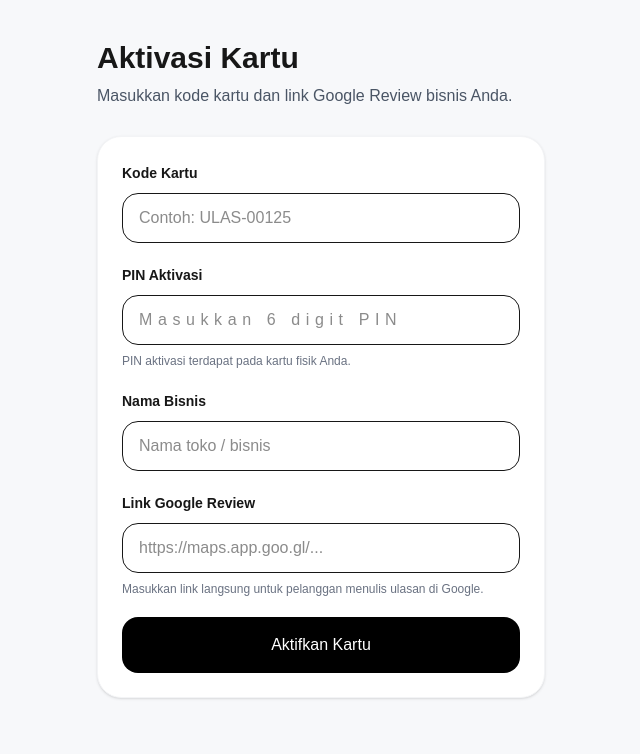
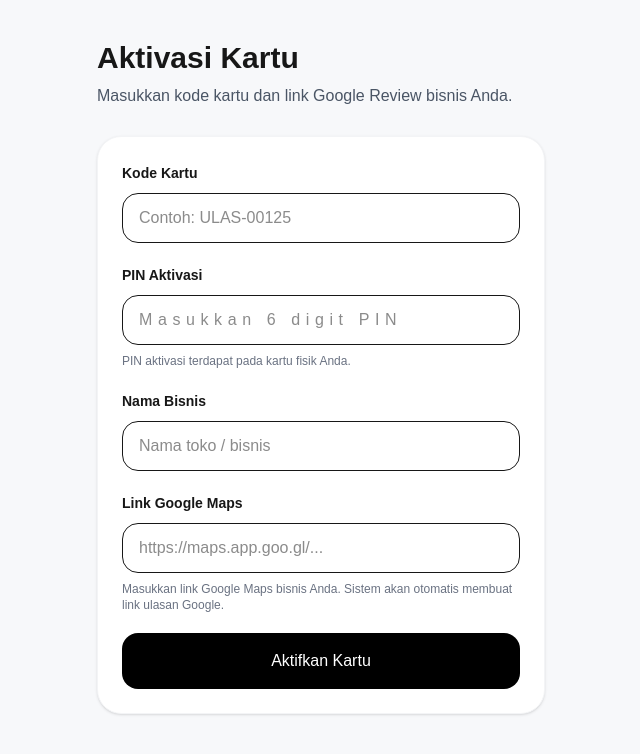
Before and after one commit to ulasantokogle-max/ulasantoko-review-card, a Next.js app: page /activate in a window 1280 px wide. Shown: the top 754 px of the page, without its empty margins (319-959 px from the left). Built offline with nearby package versions, Linux system fonts and the light colour scheme.

Commit message:
Update ActivationForm.tsx

```diff
--- a/components/ActivationForm.tsx
+++ b/components/ActivationForm.tsx
@@ -44,7 +44,7 @@ export default function ActivationForm() {
     }
 
     if (!reviewUrl.trim()) {
-      setMessage("Link Google Review wajib diisi.");
+      setMessage("Link Google Maps wajib diisi.");
       setLoading(false);
       return;
     }
@@ -157,10 +157,10 @@ export default function ActivationForm() {
         />
       </label>
 
-      {/* GOOGLE REVIEW */}
+      {/* GOOGLE MAPS */}
       <label className="block">
         <span className="text-sm font-semibold">
-          Link Google Review
+          Link Google Maps
         </span>
 
         <input
@@ -175,8 +175,8 @@ export default function ActivationForm() {
         />
 
         <p className="mt-2 text-xs text-gray-500">
-          Masukkan link langsung untuk pelanggan
-          menulis ulasan di Google.
+          Masukkan link Google Maps bisnis Anda.
+          Sistem akan otomatis membuat link ulasan Google.
         </p>
       </label>
 
```
